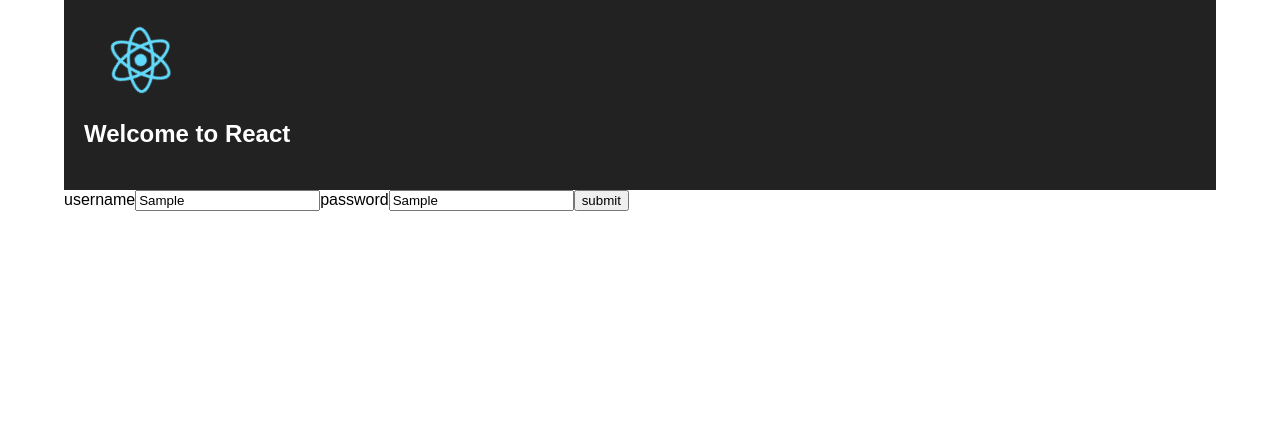
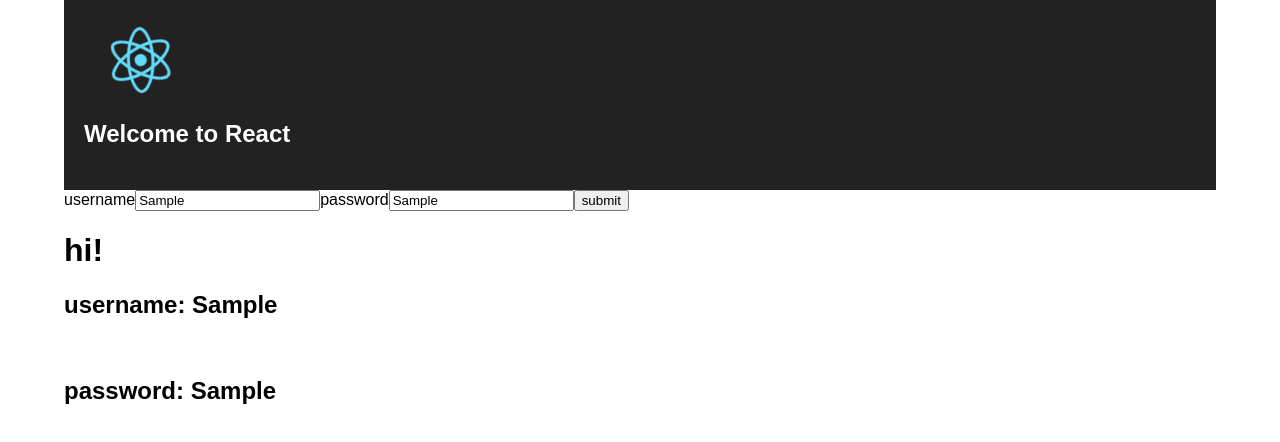
Before and after one commit to lukecamelo/redux-practice, a React (Create React App) app: page / in a window 1280 px wide. Both pictures are taken after typing "Sample", "Sample" into the empty fields and a click on the button "submit". Shown: the top 442 px of the page. Built offline with nearby package versions, Linux system fonts and the light colour scheme.

Commit message:
List that displays entered user data

```diff
--- a/src/App.js
+++ b/src/App.js
@@ -6,6 +6,7 @@ import store from './store'
 // import Posts from './components/Posts'
 // import PostForm from './components/PostForm'
 import UserForm from './components/UserForm'
+import UserList from './components/UserList'
 
 import logo from './logo.svg'
 import './App.css'
@@ -20,6 +21,7 @@ class App extends Component {
             <h1 className="App-title">Welcome to React</h1>
           </header>
           <UserForm />
+          <UserList/>
         </div>
       </Provider>
     )
--- a/src/actions/userActions.js
+++ b/src/actions/userActions.js
@@ -3,6 +3,6 @@ import { NEW_USER } from './types'
 export const newUser = user => dispatch => {
   dispatch({
     type: NEW_USER,
-    user
+    payload: user
   })
 }
--- /dev/null
+++ b/src/components/UserList.js
@@ -0,0 +1,27 @@
+import React, { Component } from 'react'
+import { connect } from 'react-redux'
+
+class UserList extends Component {
+  render() {
+    let list = this.props.users.users.map(user => (
+      <div>
+        <h2>username: {user.username}</h2>
+        <br />
+        <h2>password: {user.password}</h2>
+      </div>
+    ))
+    console.log('UserList render method, props:', this.props.users)
+    return (
+      <div>
+        <h1>hi!</h1>
+        {list}
+      </div>
+    )
+  }
+}
+
+const mapStateToProps = state => ({
+  users: state.users
+})
+
+export default connect(mapStateToProps)(UserList)
--- a/src/reducers/userReducer.js
+++ b/src/reducers/userReducer.js
@@ -9,7 +9,7 @@ export default (state = initialState, action) => {
     case NEW_USER:
       return {
         ...state,
-        users: [...state.users, action.user]
+        users: [...state.users, action.payload]
       }
     default:
       return state
```
